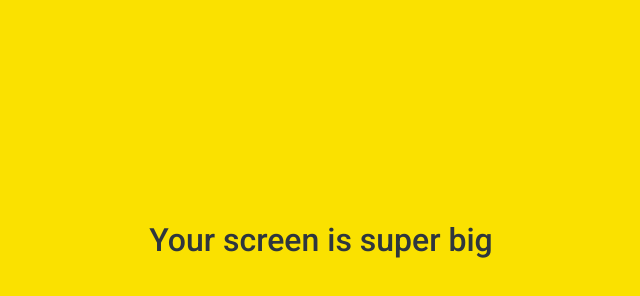
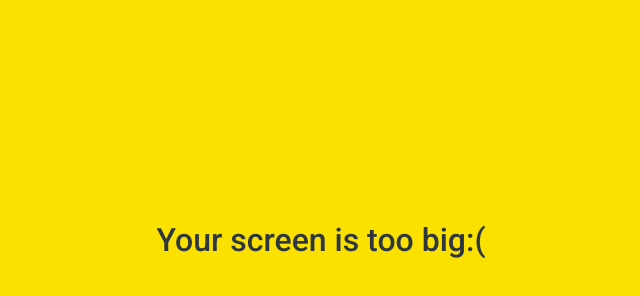
Before and after one commit to parkzjj/kokoa-clone-2022, a plain HTML site: page friends.html in a window 1280 px wide. Shown: the part 160-456 px from the top of the page, without its empty margins (319-959 px from the left). Drawn offline with Linux system fonts and the light colour scheme.

Commit message:
Update friends.html
:( 추가

```diff
--- a/friends.html
+++ b/friends.html
@@ -109,7 +109,7 @@
     </div>
 
     <div id="no-mobile">
-      <span>Your screen is super big</span>
+      <span>Your screen is too big:(</span>
     </div>
 
     <script
```
